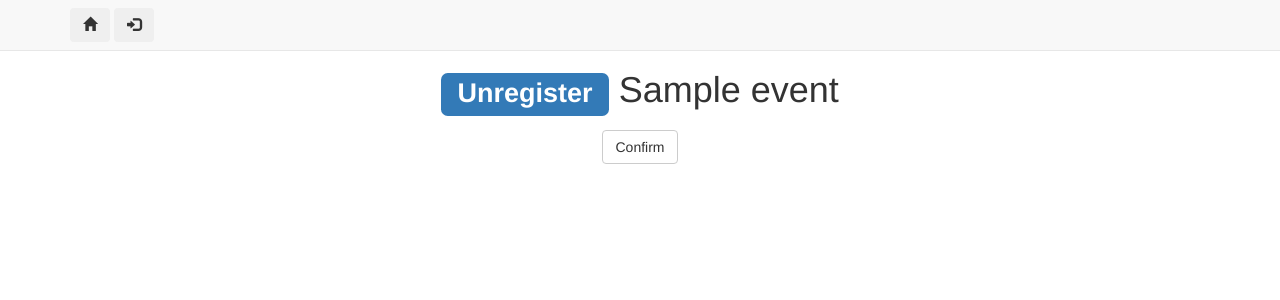
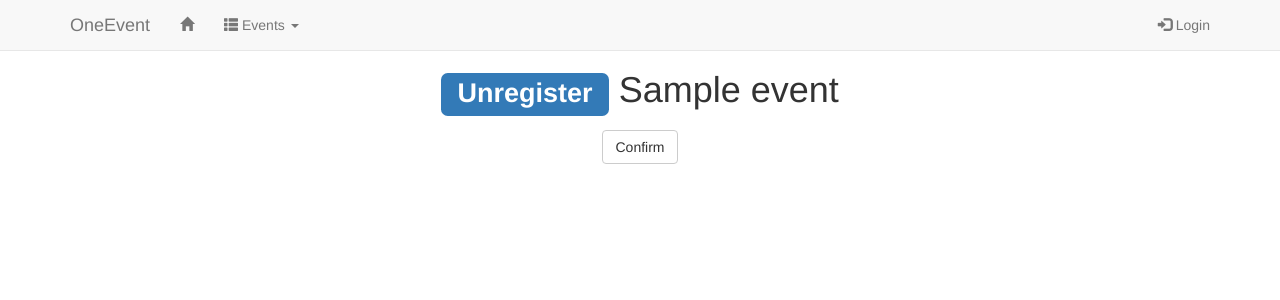
Before and after one commit to gchazot/OneEvent, a Django app: template templates/cancel_booking.html in a window 1280 px wide. Shown: the top 300 px of the page. Run offline with Django 3.2, Linux system fonts and the light colour scheme; the template is opened without the code that fills it: most values are stand-ins (such as "Sample title", 1, 10 or a date in 2020); parts of the project's set-up code (start-up, migrations or seed data) failed here and were passed over; some libraries are stand-ins or nearby versions.

Commit message:
- Navbar rework and other graphical enhancements - Removal of tabs in events list display. Options are now in the Navbar - New Chevron icons for collapsible panels

```diff
--- a/models.py
+++ b/models.py
@@ -170,7 +170,7 @@ class ParticipantBooking(models.Model):
     Entry recording a user registration to an event
     '''
     event = models.ForeignKey(Event, related_name='bookings')
-    person = models.ForeignKey(User)
+    person = models.ForeignKey(User, related_name='bookings')
     cancelled = models.BooleanField(default=True)
     paidTo = models.ForeignKey(User, blank=True, null=True, related_name='received_payments')
     datePaid = models.DateField(blank=True, null=True)
--- a/static/OneEvent/OneEvent.css
+++ b/static/OneEvent/OneEvent.css
@@ -14,7 +14,7 @@ body {
 }
 
 /* Classes to add collapsing arrows to collapsible panels */
-/* From http://stackoverflow.com/a/18330745 */
+/* From http://stackoverflow.com/a/18330745 and a bit of http://stackoverflow.com/a/23772496 */
 .collapsible-caret .collapsible-toggle:hover {
     text-decoration: none;
 }
@@ -23,14 +23,15 @@ body {
     text-decoration: underline;
 }
 .collapsible-caret .collapsible-toggle:before {
-    font-size: 25px;
     vertical-align: -3px;
 }
 .collapsible-caret .collapsible-toggle:not(.collapsed):before {
-    content: "▾";
+    font-family: 'Glyphicons Halflings';
+    content: "\e113"; /* "chevron-up" icon */
     margin-right: 0px;
 }
 .collapsible-caret .collapsible-toggle.collapsed:before {
-    content: "▸";
+    font-family: 'Glyphicons Halflings';
+    content: "\e114"; /* "chevron-down" icon */
     margin-right: 0px;
 }
--- a/templates/base.html
+++ b/templates/base.html
@@ -34,35 +34,73 @@
     <nav class="navbar navbar-default navbar-fixed-top" role="navigation">
         <div class="container">
             <div class="navbar-header">
+                <button type="button" class="navbar-toggle collapsed"
+                    data-toggle="collapse" data-target="#navbar-menu-entries">
+                    <span class="sr-only">Toggle navigation</span>
+                    <span class="icon-bar"></span>
+                    <span class="icon-bar"></span>
+                    <span class="icon-bar"></span>
+                </button>
+                <span class="navbar-brand">OneEvent</span>
+            </div>
+            <div class="collapse navbar-collapse" id="navbar-menu-entries">
+                <ul class="nav navbar-nav">
+                    <li>
+                        <a href="{% url 'index' %}"
+                            data-toggle="tooltip" data-placement="top" title="Home">
+                            <span class="glyphicon glyphicon-home"></span>
+                            <span class="hidden-sm hidden-md hidden-lg">Home</span>
+                        </a>
+                    </li>
 
-                <button type="button" class="btn navbar-btn"
-                    data-toggle="tooltip" data-placement="top" title="Home"
-                    onclick="location.href='{% url 'index' %}'">
-                <span class="glyphicon glyphicon-home"></span></button>
-
+                    <li class="dropdown">
+                        <a href="#" class="dropdown-toggle"
+                            data-toggle="dropdown" title="Events">
+                            <span class="glyphicon glyphicon-th-list"></span>
+                            <span class="">Events</span>
+                            <span class="caret"></span>
+                        </a>
+                        <ul class="dropdown-menu" role="menu">
+                            <li><a href="{% url 'my_events' %}">My events</a></li>
+                            <li><a href="{% url 'all_events' %}">All events</a></li>
+                            <li><a href="{% url 'future_events' %}">Coming up</a></li>
+                            <li><a href="{% url 'past_events' %}">Past events</a></li>
+                        </ul>
+                    </li>
+                </ul>
+                <ul class="nav navbar-nav navbar-right">
                     {% if user.is_staff %}
-                <button type="button" class="btn navbar-btn"
-                    data-toggle="tooltip" data-placement="top" title="Admin"
-                    onclick="location.href='{% url 'admin:index' %}'">
-                <span class="glyphicon glyphicon-cog"></span></button>
+                    <li>
+                        <a href="{% url 'admin:index' %}"
+                            data-toggle="tooltip" data-placement="top" title="Admin">
+                            <span class="glyphicon glyphicon-cog"></span>
+                            <span class="hidden-sm hidden-md hidden-lg">Admin</span>
+                        </a>
+                    </li>
                     {% endif %}
 
+                    <li>
                     {% if user.is_authenticated %}
-                <button type="button" class="btn navbar-btn"
-                    data-toggle="tooltip" data-placement="top" title="Logout"
-                    onclick="document.getElementById('login_form').submit(); return false;">
-                <span class="glyphicon glyphicon-log-out"></span></button>
+                        <a onclick="document.getElementById('login_form').submit(); return false;"
+                            data-toggle="tooltip" data-placement="top" title="Logout">
+                            <span class="glyphicon glyphicon-log-out"></span>
+                            <span class="hidden-sm hidden-md hidden-lg">Logout</span>
+                        </a>
                     {% else %}
-                <button type="button" class="btn navbar-btn"
-                    data-toggle="tooltip" data-placement="top" title="Login"
-                    onclick="document.getElementById('login_form').submit(); return false;">
-                <span class="glyphicon glyphicon-log-in"></span></button>
+                        <a onclick="document.getElementById('login_form').submit(); return false;"
+                            data-toggle="tooltip" data-placement="top" title="Login">
+                            <span class="glyphicon glyphicon-log-in"></span>
+                            <span class="">Login</span>
+                        </a>
                     {% endif %}
+                    </li>
 
                     {% if user.is_authenticated %}
-                <span class="navbar-text navbar-right"> {{user.get_full_name}}</span>
+                    <li>
+                        <p class="navbar-text navbar-right"> {{user.get_full_name}}</p>
+                    </li>
                     {% endif %}
-
+                </ul>
             </div>
         </div>
     </nav>
--- a/views.py
+++ b/views.py
@@ -64,7 +64,11 @@ def my_events(request):
     query = Q(bookings__person=request.user, bookings__cancelled=False)
     query = query | Q(organisers=request.user)
     events = Event.objects.filter(query).distinct()
-    return events_list(request, events, context)
+    if events.count() > 0:
+        return events_list(request, events, context)
+    else:
+        messages.debug(request, "You have no event yet")
+        return redirect('all_events')
 
 
 @login_required
```
Also changed, not shown: templates/events_list.html (+0 -8 lines). Lines whose indentation alone changed are shown as unchanged.
